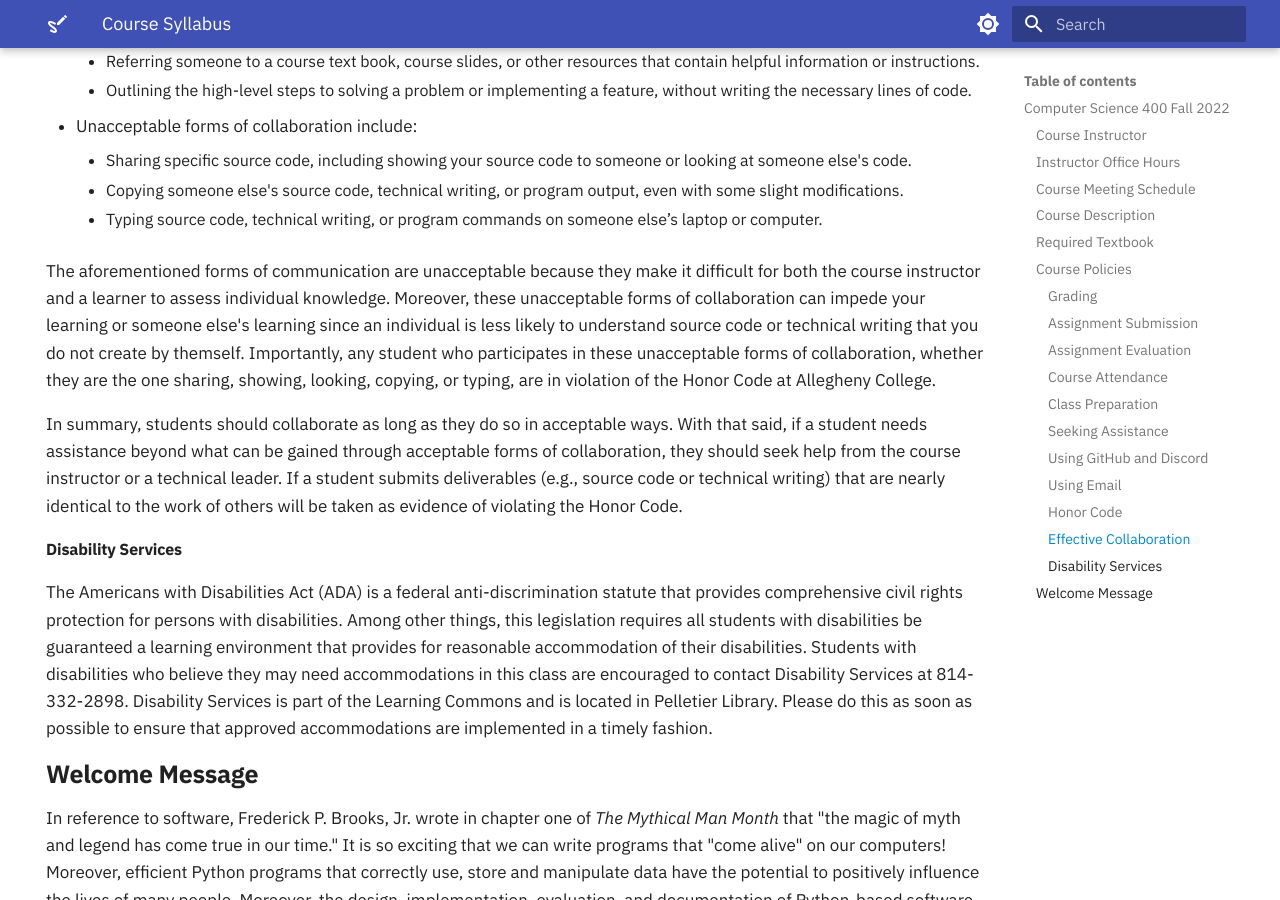
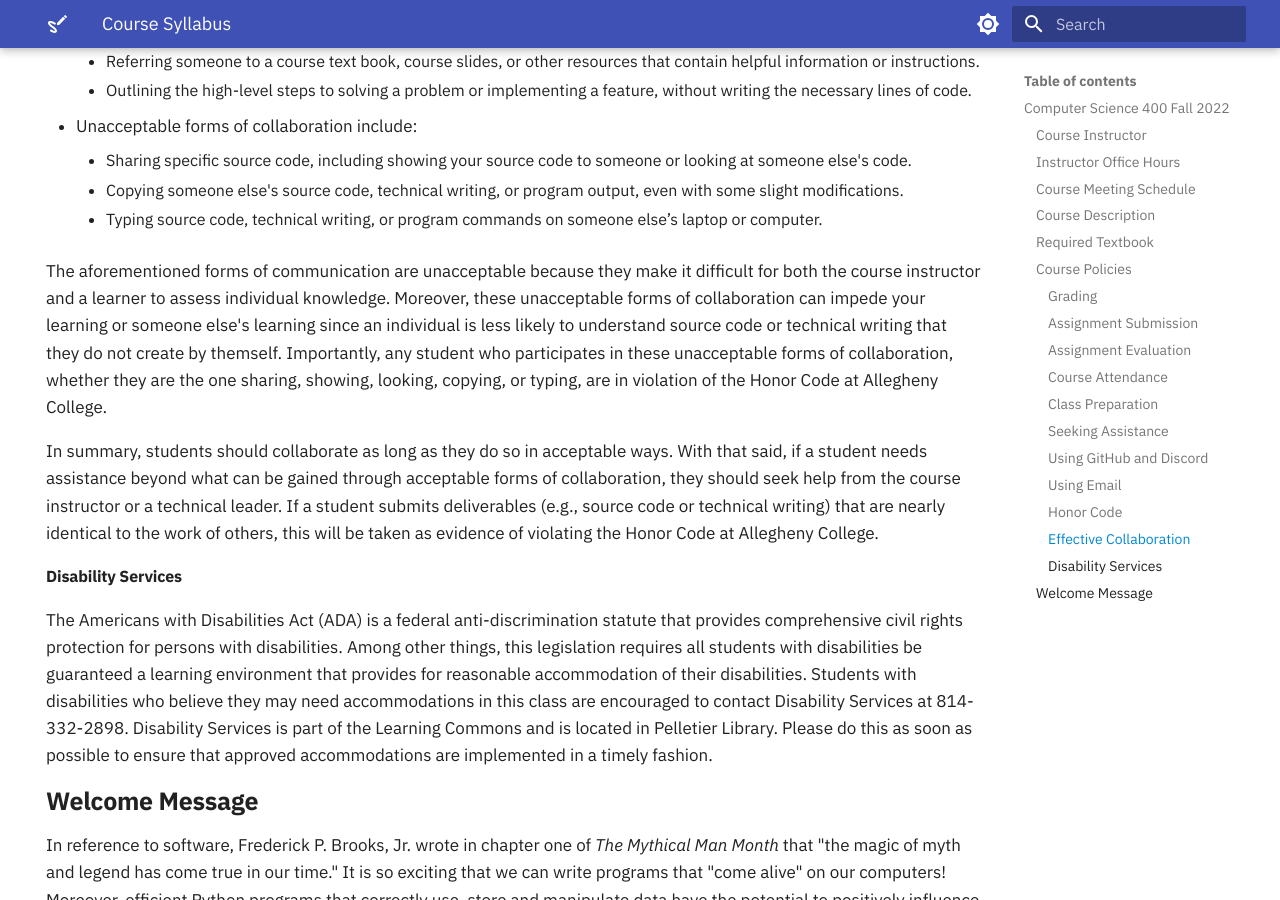
Before and after one commit to OS-Sketch/www.os-sketch.com, an MkDocs documentation site: the page built from docs/operating-systems/syllabus.md, in a window 1280 px wide and 900 px high, scrolled down 4764 px. Built offline with MkDocs 1.6.1 and Material for MkDocs 9.7.7, drawn with Linux system fonts in a browser that asks for light colours.

Commit message:
fix: Clarify final content in syllabus about collaboration.

```diff
--- a/docs/operating-systems/syllabus.md
+++ b/docs/operating-systems/syllabus.md
@@ -262,17 +262,18 @@ The aforementioned forms of communication are unacceptable because they make it
 difficult for both the course instructor and a learner to assess individual
 knowledge. Moreover, these unacceptable forms of collaboration can impede your
 learning or someone else's learning since an individual is less likely to
-understand source code or technical writing that you do not create by themself.
+understand source code or technical writing that they do not create by themself.
 Importantly, any student who participates in these unacceptable forms of
 collaboration, whether they are the one sharing, showing, looking, copying, or
 typing, are in violation of the Honor Code at Allegheny College.
 
 In summary, students should collaborate as long as they do so in acceptable
 ways. With that said, if a student needs assistance beyond what can be gained
-through acceptable forms of collaboration, they should seek help from the
-course instructor or a technical leader. If a student submits deliverables
-(e.g., source code or technical writing) that are nearly identical to the work
-of others will be taken as evidence of violating the Honor Code.
+through acceptable forms of collaboration, they should seek help from the course
+instructor or a technical leader. If a student submits deliverables (e.g.,
+source code or technical writing) that are nearly identical to the work of
+others, this will be taken as evidence of violating the Honor Code at Allegheny
+College.
 
 #### Disability Services
 
```
